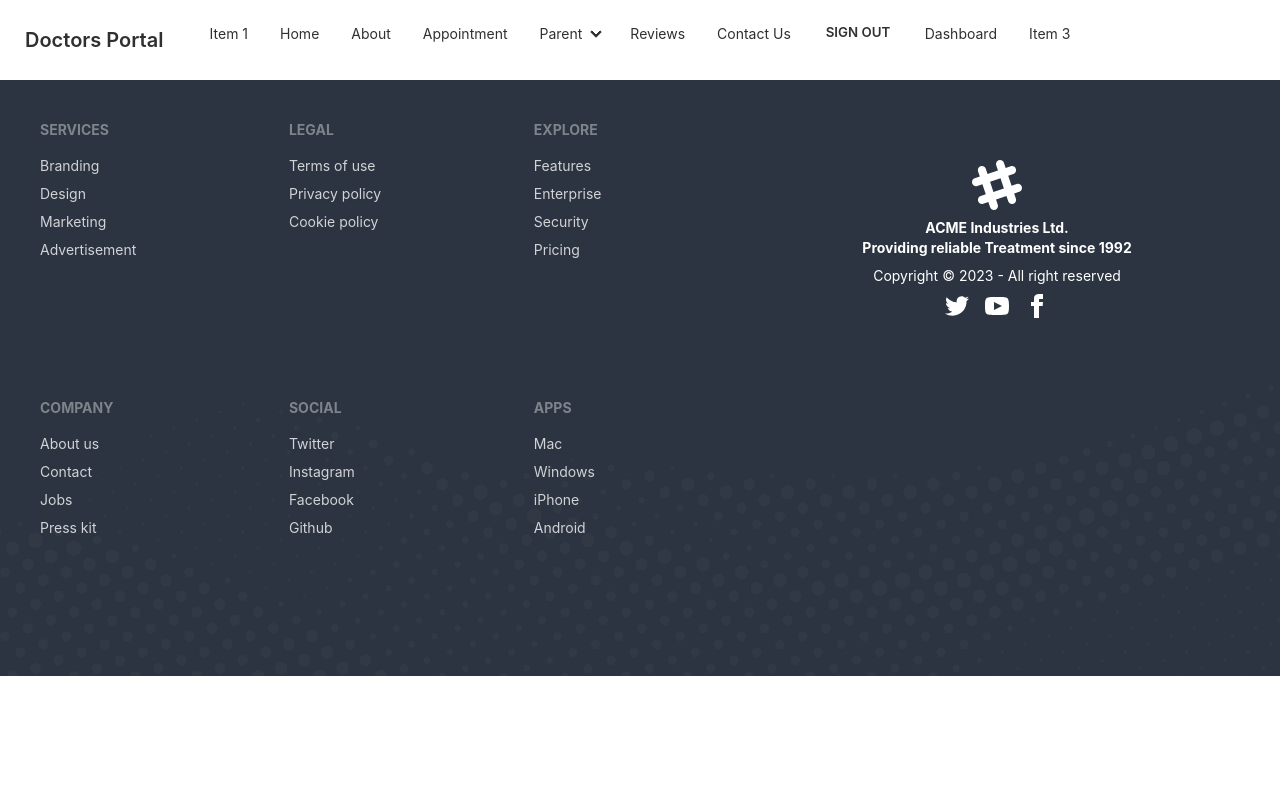
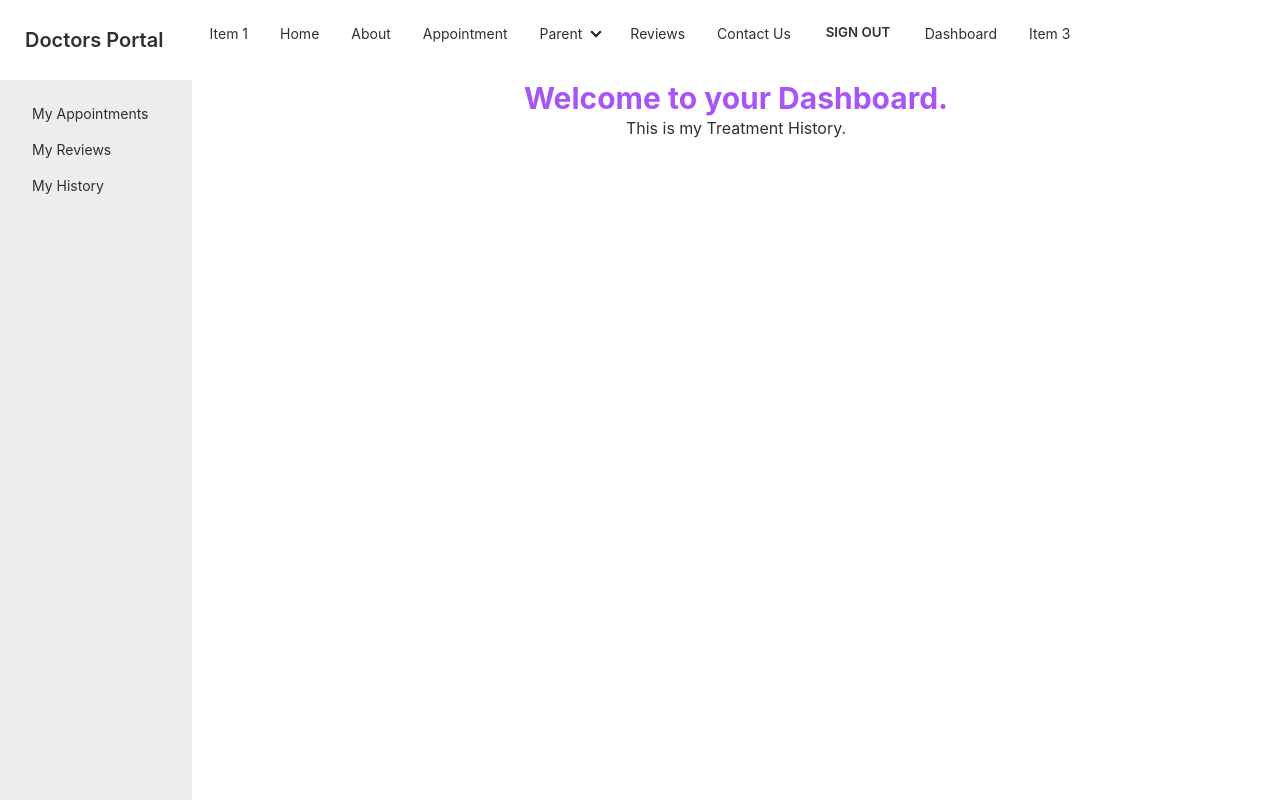
Before and after one commit to MUHAMMADSabbirHossain/doctors-portals-client, a React (Create React App) app: page /dashboard/history in a window 1280 px wide. Shown: the top 800 px of the page. Built offline with nearby package versions, Linux system fonts and the light colour scheme; no server answers; sample sign-in values are in the browser's storage.

Commit message:
nested routed and history component added.

```diff
--- a/src/App.js
+++ b/src/App.js
@@ -14,6 +14,7 @@
 import Dashboard from "./Pages/Dashboard/Dashboard";
 import MyAppointments from './Pages/Dashboard/MyAppointments';
 import MyReview from './Pages/Dashboard/MyReview';
+import MyHistory from './Pages/Dashboard/MyHistory';
 
 function App() {
   return (
@@ -43,13 +44,11 @@
             <Appointment />
           </RequireAuth>
         } />
-        <Route path="/dashboard" element={
-          <RequireAuth>
-            <Dashboard />
-          </RequireAuth>
+        <Route path="/dashboard" element={<RequireAuth><Dashboard /></RequireAuth>
         } >
           <Route index element={<MyAppointments></MyAppointments>}></Route>
           <Route path="review" element={<MyReview></MyReview>}></Route>
+          <Route path="history" element={<MyHistory></MyHistory>}></Route>
         </Route>
         <Route path="/login" element={<Login></Login>} ></Route>
         <Route path="/signup" element={<SignUp></SignUp>} ></Route>
--- a/src/Pages/Dashboard/Dashboard.js
+++ b/src/Pages/Dashboard/Dashboard.js
@@ -13,10 +13,11 @@
                 </div>
                 <div className="drawer-side">
                     <label htmlFor="dashboard-sidebar" aria-label="close sidebar" className="drawer-overlay"></label>
-                    <ul className="menu p-4 w-80 min-h-full bg-base-200 text-base-content">
+                    <ul className="menu p-4 w-48 min-h-full bg-base-200 text-base-content">
                         {/* Sidebar content here */}
-                        <li><Link to="/dashboard">Sidebar Item 1</Link></li>
-                        <li><Link to="/dashboard/review">Sideber Item 2</Link></li>
+                        <li><Link to="/dashboard">My Appointments</Link></li>
+                        <li><Link to="/dashboard/review">My Reviews</Link></li>
+                        <li><Link to="/dashboard/history">My History</Link></li>
                     </ul>
 
                 </div>
--- a/src/Pages/Dashboard/MyAppointments.js
+++ b/src/Pages/Dashboard/MyAppointments.js
@@ -33,8 +33,8 @@
                     </thead>
                     <tbody>
                         {
-                            appointments.map(a => <tr>
-                                <th>1</th>
+                            appointments.map((a, index) => < tr>
+                                <th>{index + 1}</th>
                                 <td>{a.patientName}</td>
                                 <td>{a.date}</td>
                                 <td>{a.slot}</td>
--- /dev/null
+++ b/src/Pages/Dashboard/MyHistory.js
@@ -0,0 +1,11 @@
+import React from 'react';
+
+const MyHistory = () => {
+    return (
+        <div>
+            <h2>This is my Treatment History.</h2>
+        </div>
+    );
+};
+
+export default MyHistory;
```
